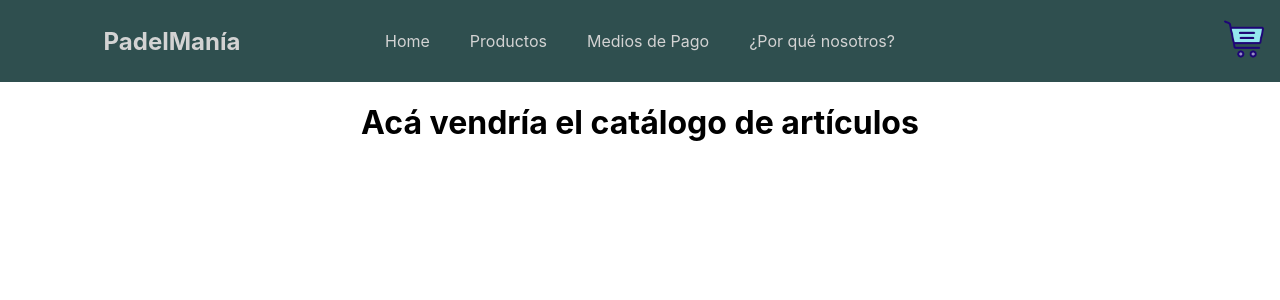
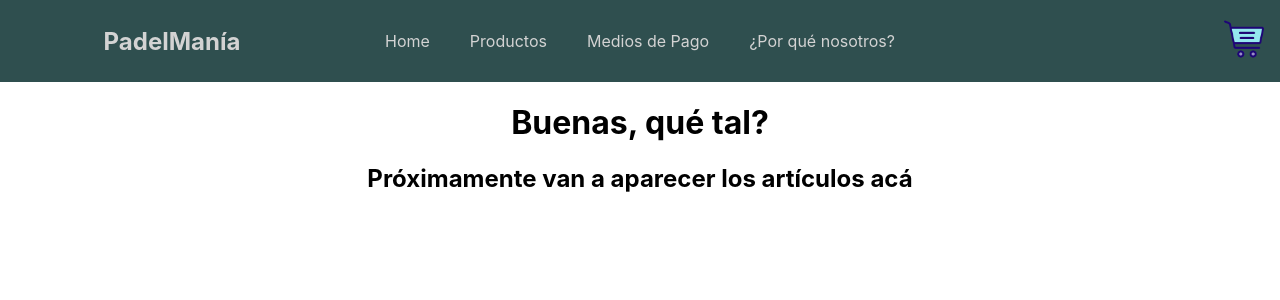
Before and after one commit to marianoandresperin/padelmania-ecommerce, a React (Create React App) app: page / in a window 1280 px wide. Shown: the top 300 px of the page. Built offline with nearby package versions, Linux system fonts and the light colour scheme.

Commit message:
correcciones terminadas

```diff
--- a/src/App.js
+++ b/src/App.js
@@ -6,7 +6,7 @@ function App() {
   return (
     <div className="App">
       <NavBar />
-      <ItemListContainer greeting="ACA IRIA EL CATALOGO DE ARTICULOS" />
+      <ItemListContainer greeting="Próximamente van a aparecer los artículos acá"/>
     </div>
   );
 }
--- a/src/containers/ItemListContainer/ItemListContainer.js
+++ b/src/containers/ItemListContainer/ItemListContainer.js
@@ -1,11 +1,12 @@
 import './ItemListContainer.css'
 
-const ItemListContainer = () => {
+const ItemListContainer = (props) => {
     return (
         <div>
-            <h1>Acá vendría el catálogo de artículos</h1>
+            <h1>Buenas, qué tal?</h1>
+            <h2>{props.greeting}</h2>
         </div>
-    )
+    );
 }
 
 export default ItemListContainer;
```
